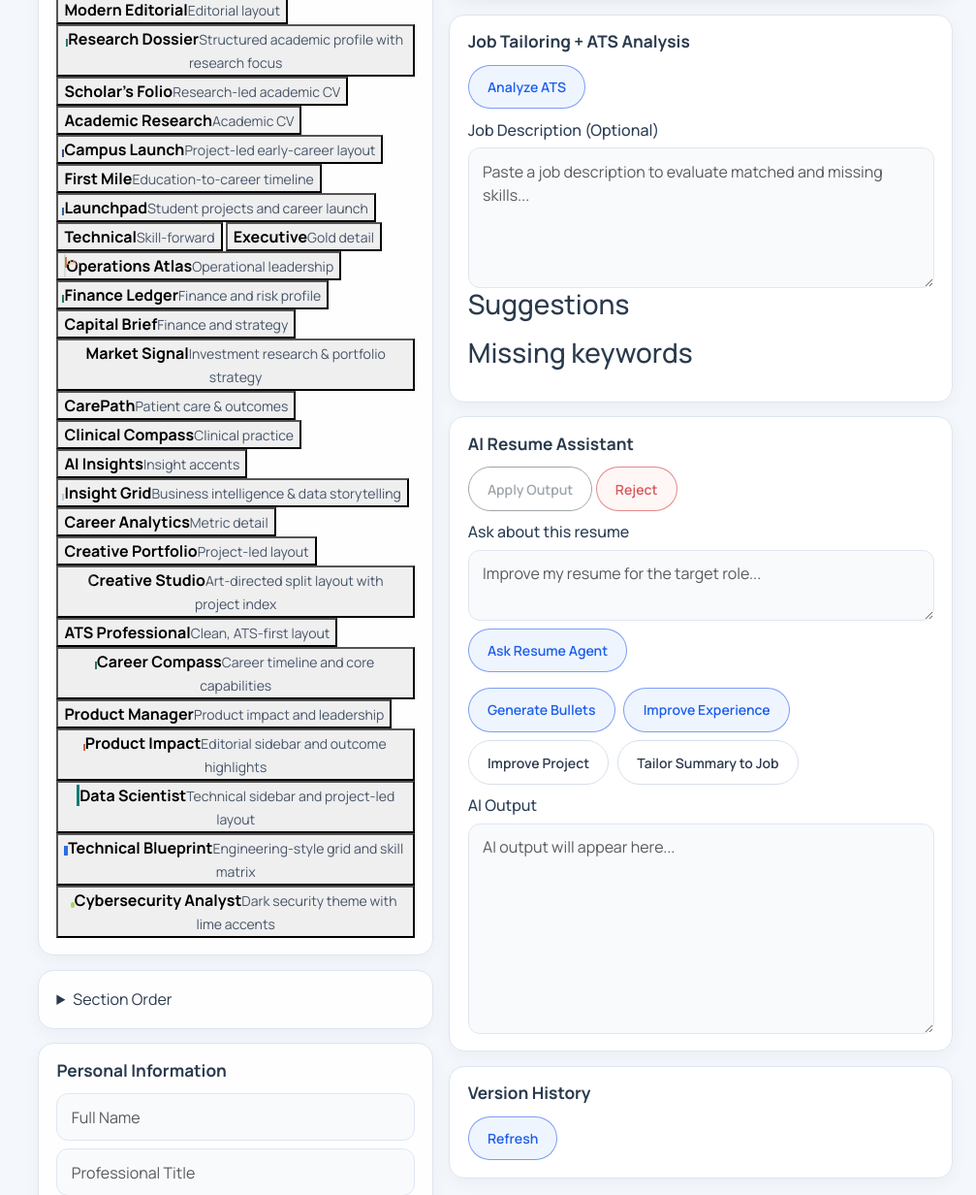
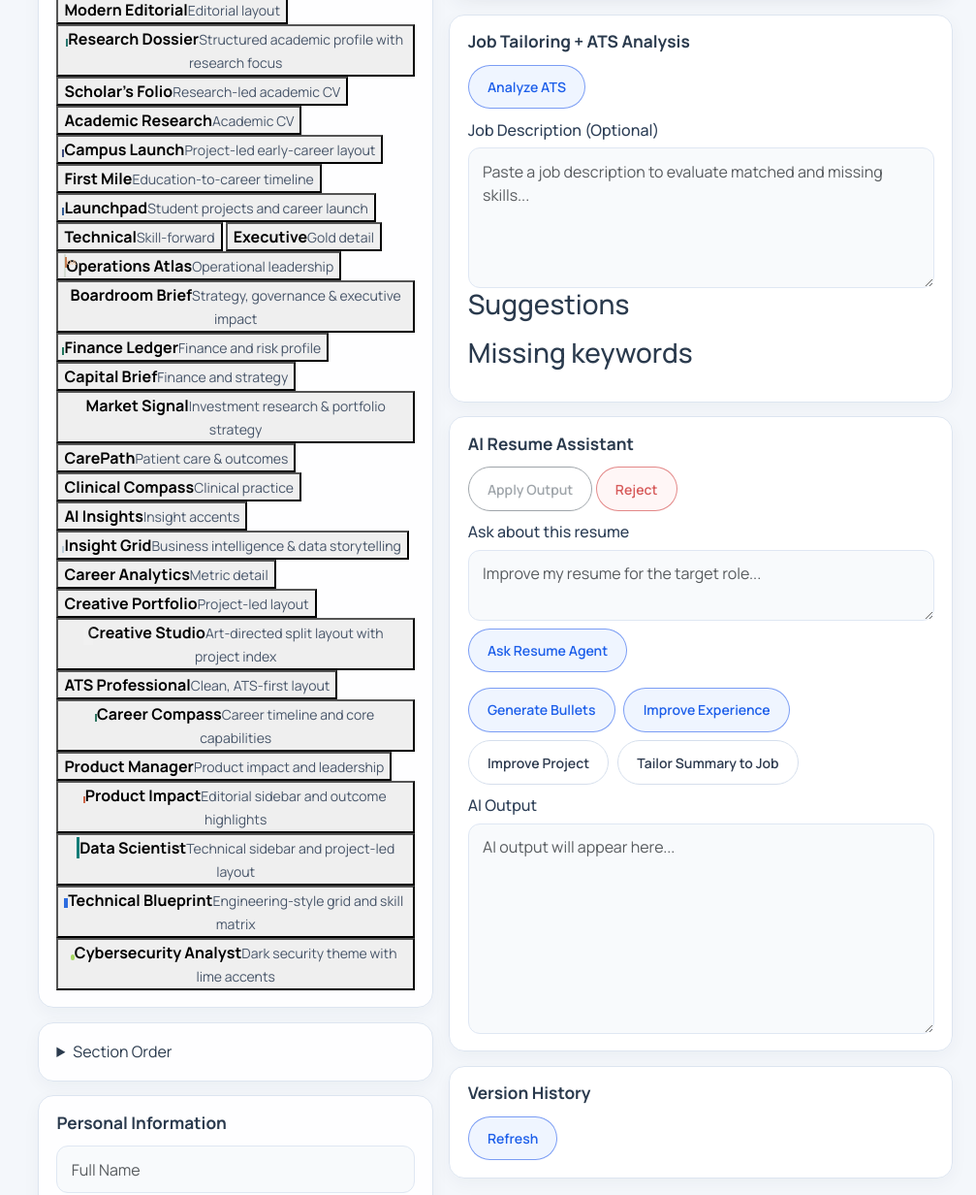
Before and after one commit to umarabrar-git/AI_Resume_Analyzer, a Flask app: page /resume-creation in a window 1280 px wide. Shown: the part 1152-2384 px from the top of the page at 97% size, without its empty margins (273-1280 px from the left). Run offline with Flask 3, Linux system fonts and the light colour scheme; a user stored in the database is signed in.

Commit message:
Add Boardroom Brief to executive template gallery

```diff
--- a/templates/components/pages/resume_creation/builder.html
+++ b/templates/components/pages/resume_creation/builder.html
@@ -353,6 +353,15 @@
               aria-hidden="true"
             ></span>
             <span><strong>Operations Atlas</strong><small>Operational leadership</small></span>
+          </button>
+          <button
+            type="button"
+            class="template-choice"
+            data-template-choice="boardroom_brief"
+            aria-pressed="false"
+          >
+            <span class="template-sample template-sample--boardroom-brief" aria-hidden="true"></span>
+            <span><strong>Boardroom Brief</strong><small>Strategy, governance & executive impact</small></span>
           </button>
           <button
             type="button"
```
